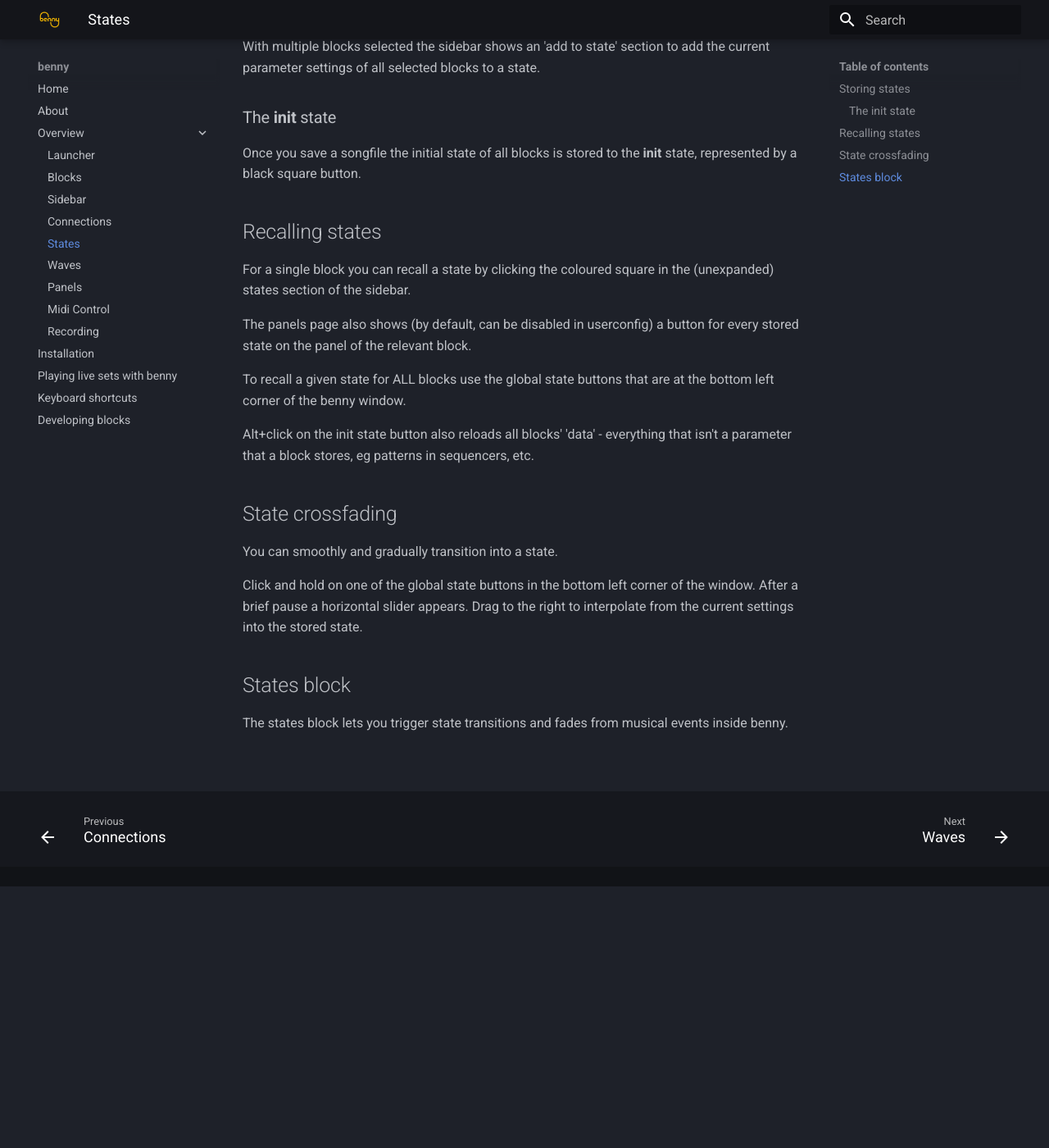
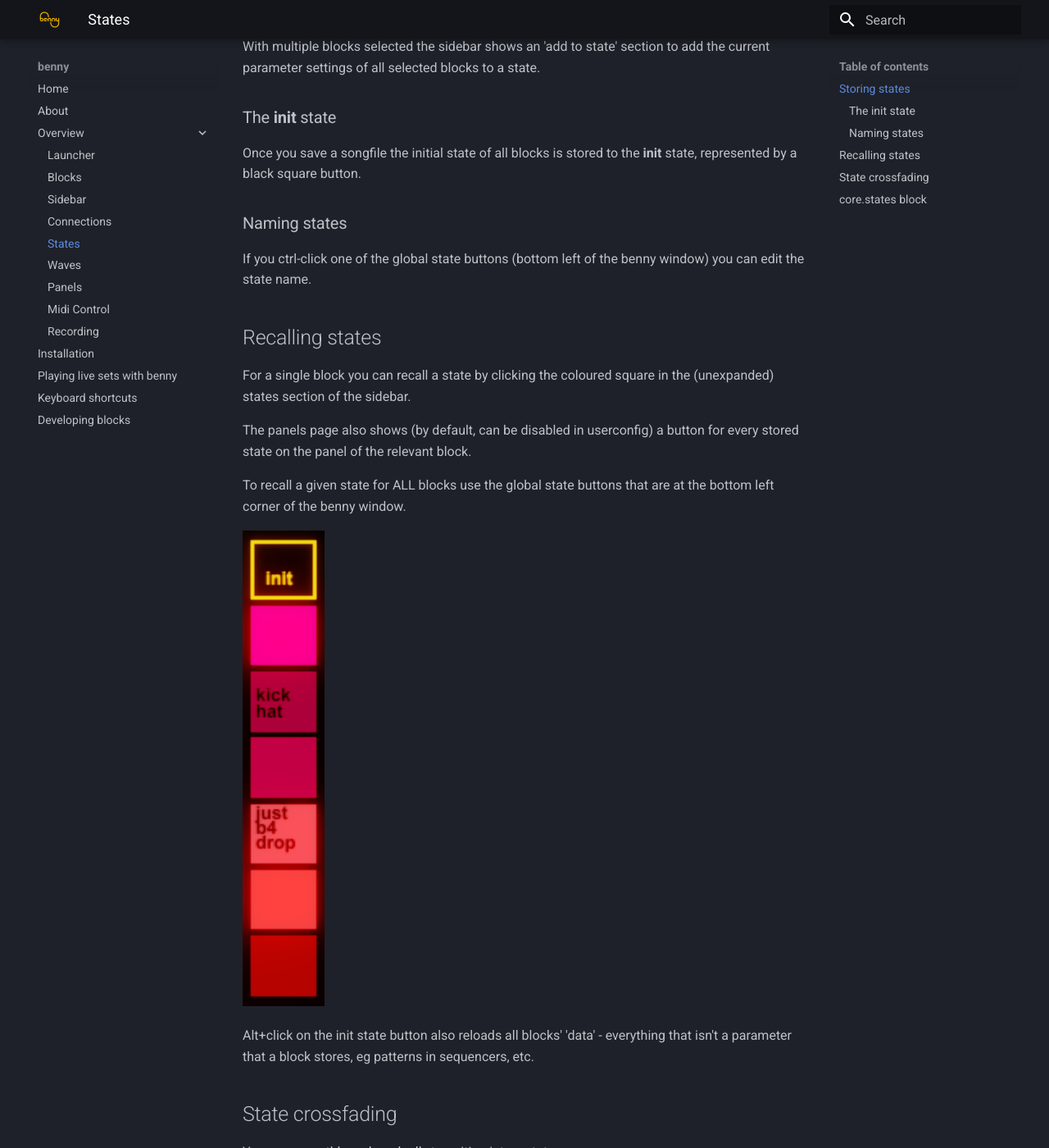
Before and after one commit to playbenny/benny_manual, an MkDocs documentation site: the page built from docs/states.md, in a window 1280 px wide and 1400 px high, scrolled down 319 px. Shown: the whole window at 82% size. Built offline with MkDocs 1.6.1 and Material for MkDocs 9.7.7, drawn with Linux system fonts in a browser that asks for light colours; some of the changed text lies outside the part shown.

Commit message:
screenshots on states/waves pages

```diff
--- a/docs/states.md
+++ b/docs/states.md
@@ -10,6 +10,10 @@
 
 Once you save a songfile the initial state of all blocks is stored to the **init** state, represented by a black square button.
 
+### Naming states
+
+If you ctrl-click one of the global state buttons (bottom left of the benny window) you can edit the state name.
+
 ## Recalling states
 
 For a single block you can recall a state by clicking the coloured square in the (unexpanded) states section of the sidebar.
@@ -17,6 +21,8 @@
 The panels page also shows (by default, can be disabled in userconfig) a button for every stored state on the panel of the relevant block.
 
 To recall a given state for ALL blocks use the global state buttons that are at the bottom left corner of the benny window.
+
+![global state buttons](assets/screenshots/global_states.png)
 
 Alt+click on the init state button also reloads all blocks' 'data' - everything that isn't a parameter that a block stores, eg patterns in sequencers, etc.
 
@@ -26,6 +32,8 @@
 
 Click and hold on one of the global state buttons in the bottom left corner of the window. After a brief pause a horizontal slider appears. Drag to the right to interpolate from the current settings into the stored state.
 
-## States block
+![state xfade](assets/screenshots/state_fade.png)
 
-The states block lets you trigger state transitions and fades from musical events inside benny.
+## core.states block
+
+The core.states block lets you trigger state transitions and fades from musical events inside benny.
```
Also changed, not shown: docs/waves.md (+4 -0 lines), docs/assets/screenshots/global_states.png (added), docs/assets/screenshots/state_fade.png (added), docs/assets/screenshots/waves_page_1.png (added), docs/assets/screenshots/waves_zoomed.png (added).
